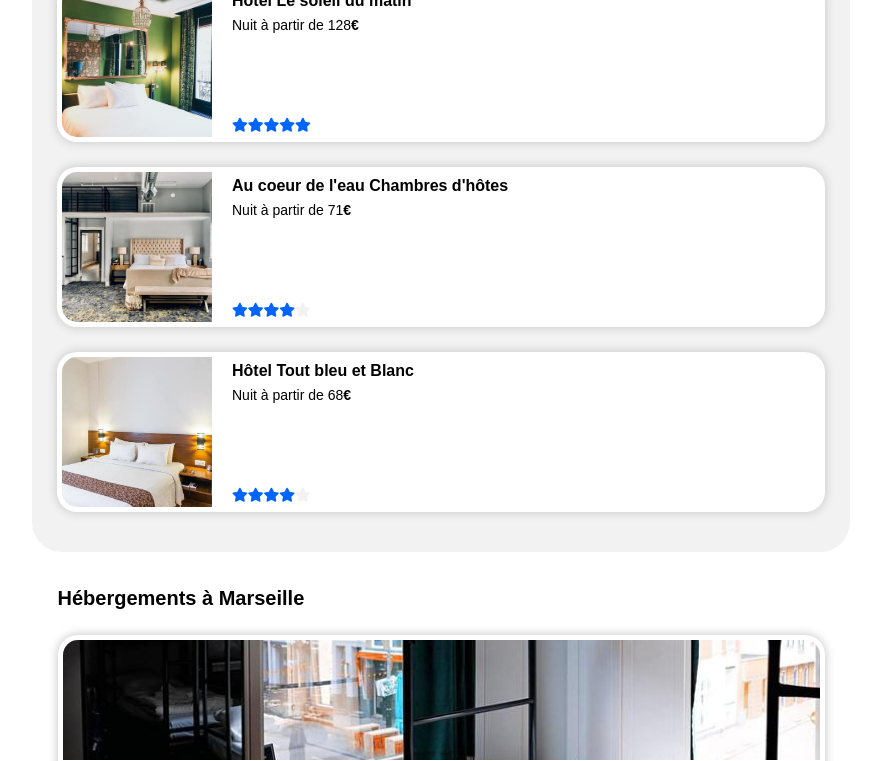
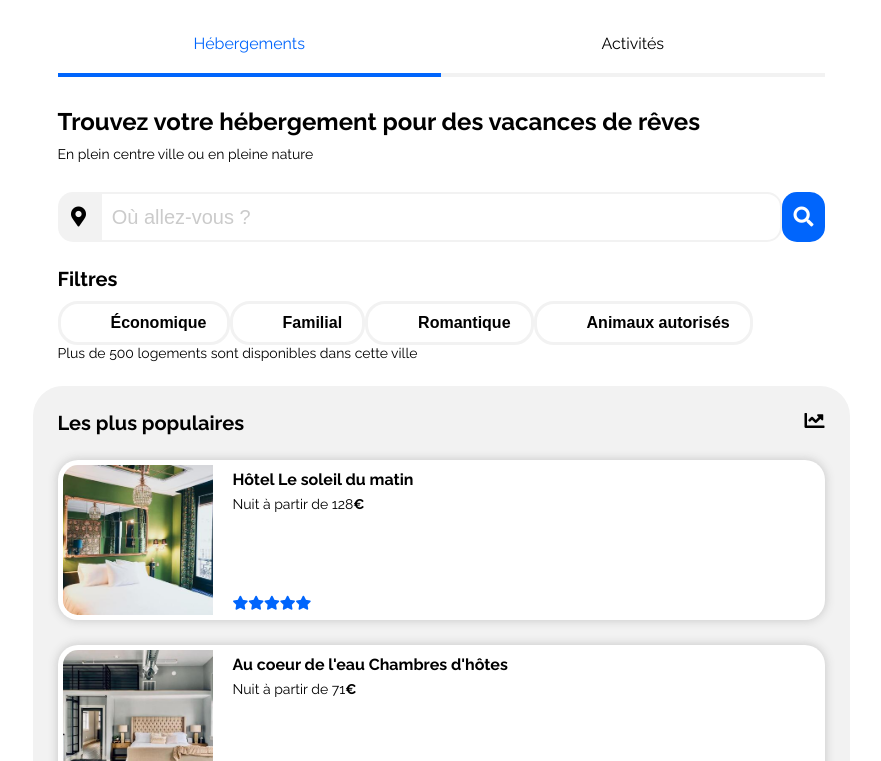
Before and after one commit to Pierro7430/PierreJustHedeHauy_2_14092021, a plain HTML site: page index.html in a window 1280 px wide. Shown: the part 91-852 px from the top of the page, without its empty margins (199-1080 px from the left). Drawn offline with Linux system fonts and the light colour scheme.

Commit message:
header en cours

```diff
--- a/index.html
+++ b/index.html
@@ -8,11 +8,71 @@
     <link href="/css/all.css" rel="stylesheet">
     <link href="css/solid.css" rel="stylesheet" />
     <link href="style.css" rel="stylesheet">
+    <style>
+      @import url('https://fonts.googleapis.com/css2?family=Raleway:wght@400;700&display=swap');
+    </style>
   </head>
-
 
   <body>
 
+
+<!--------------------------------------------------------->
+<!--Header-->
+<!--------------------------------------------------------->
+
+    <header class="container-header">
+      <img src="images/logo/Reservia.svg" alt="Logo Reservia" class="header-logo" title="Accueil">
+      <nav class="container-register">
+          <a href="#">S'inscrire</a>
+      </nav>
+    </header>
+
+
+<!--------------------------------------------------------->
+<!--Nav-->
+<!--------------------------------------------------------->
+
+    <nav class="container-accommodation-activity">
+      <a href="#accomodation-research" class="button-accomodation">Hébergements</a>
+      <a href="#activity-research" class="button-activity">Activités</a>
+    </nav>
+
+
+<!--------------------------------------------------------->
+<!--Slogan-->
+<!--------------------------------------------------------->
+
+    <div class="catchword">
+      <H1>Trouvez votre hébergement pour des vacances de rêves</H1>
+      <p>En plein centre ville ou en pleine nature</p>
+    </div>
+
+
+<!--------------------------------------------------------->
+<!--Champs de texte-->
+<!--------------------------------------------------------->
+
+    <div class="container-search">
+      <button class="localization-button"><i class="fas fa-map-marker-alt"></i></button>
+      <input type="text" class="input-search" placeholder="Où allez-vous ?" />
+      <button class="search-button"><i class="fas fa-search"></i></button>
+    </div>
+
+
+<!--------------------------------------------------------->
+<!--Filtres-->
+<!--------------------------------------------------------->
+
+    <div class="container-filter">
+      <h2>Filtres</h2>
+      <div class="card-filter">
+        <button class="button-filter">Économique</button>
+        <button class="button-filter">Familial</button>
+        <button class="button-filter">Romantique</button>
+        <button class="button-filter">Animaux autorisés</button>
+      </div>
+      <p>Plus de 500 logements sont disponibles dans cette ville</p>
+    </div>
 
 
 
@@ -87,7 +147,7 @@
 <!--Card hébergement recherché-->
 <!--------------------------------------------------------->
 
-    <div class="container-research">
+    <div id="accomodation-research" class="container-research">
       <div class="container-research-head">
         <h2>Hébergements à Marseille</h2>
       </div>
@@ -213,7 +273,7 @@
 <!--Card activité-->
 <!--------------------------------------------------------->
 
-    <div class="container-activity">
+    <div id="activity-research" class="container-activity">
       <div class="container-activity-head">
         <h2>Activités à Marseille</h2>
       </div>
--- a/style.css
+++ b/style.css
@@ -6,15 +6,12 @@
 /*Général*/
 /*------------------------------------------------------------------------*/
 
-@font-face {
-  font-family: 'Raleway';
-  src: url('https://fonts.googleapis.com/css2?family=Raleway&display=swap');
-}
+
 
 body {
   max-width: 767px;
   margin: auto;
-  font-family: 'Raleway', Arial, sans-serif;
+  font-family: 'Raleway', sans-serif;
   background-color: #FFF;
 }
 
@@ -41,6 +38,169 @@ h1,h2,h3 {
 
 p {
   margin: 0px
+}
+
+a {
+  text-decoration: none;
+}
+
+
+
+strong {
+  font-weight: bold;
+}
+
+
+/*------------------------------------------------------------------------*/
+/*Header*/
+/*------------------------------------------------------------------------*/
+
+.container-header {
+  max-width: 767px;
+  margin: auto;
+  padding: 30px 25px 30px 25px;
+  display: flex;
+  justify-content: space-between;
+  align-items: center;
+}
+
+.container-register a{
+  color: #0065FC;
+  font-size: 16px;
+  font-weight: bold;
+}
+
+
+/*------------------------------------------------------------------------*/
+/*Nav*/
+/*------------------------------------------------------------------------*/
+
+.container-accommodation-activity {
+  max-width: 767px;
+  margin: auto;
+  display: flex;
+  justify-content: space-between;
+}
+
+.button-accomodation {
+  width: 100%;
+  background-color: #fff;
+  font-size: 16px;
+  color: #0065FC;
+  border: none;
+  border-bottom: 4px solid #0065FC;
+  padding: 20px 40px;
+  text-align: center;
+}
+
+.button-activity {
+  width: 100%;
+  background-color: #fff;
+  font-size: 16px;
+  color: #000;
+  border: none;
+  border-bottom: 4px solid #F2F2F2;
+  padding: 20px 40px;
+  text-align: center;
+}
+
+
+/*------------------------------------------------------------------------*/
+/*Slogan*/
+/*------------------------------------------------------------------------*/
+
+.catchword {
+  width: 100%;
+  max-width: 767px;
+  margin: auto;
+  padding: 30px 25px;
+}
+
+.catchword h1 {
+  margin-bottom: 10px;
+}
+
+
+/*------------------------------------------------------------------------*/
+/*Champs de recherche*/
+/*------------------------------------------------------------------------*/
+.container-search {
+  display: flex;
+  max-width: 767px;
+  width: 100%;
+  margin: auto;
+  padding-left: 25px;
+  padding-right: 25px;
+}
+
+.localization-button {
+  width: 50px;
+  height: 50px;
+  border: none;
+  border-bottom-left-radius: 15px;
+  border-top-left-radius: 15px;
+  background-color: #F2F2F2;
+}
+
+.input-search {
+  max-width: 767px;
+  width: 100%;
+  padding: 10px 60px 10px 10px;
+  font-size: 20px;
+  font-weight: bold;
+  border-bottom-right-radius: 15px;
+  border-top-right-radius: 15px;
+  border : 2px solid #F2F2F2;
+  }
+
+.search-button {
+  width: 50px;
+  height: 50px;
+  border: none;
+  border-radius: 15px;
+  background-color:#0065FC;
+}
+
+.fa-search {
+  color: #FFF;
+}
+
+::placeholder {
+  color: #CBCBCB;
+  font-weight: normal;
+}
+input:focus {
+  outline:  none;
+}
+
+
+/*------------------------------------------------------------------------*/
+/*Filtres*/
+/*------------------------------------------------------------------------*/
+
+.container-filter {
+  max-width: 767px;
+  width: 100%;
+  margin: auto;
+  padding: 25px;
+}
+
+.container-filter h2 {
+  margin-bottom: 10px;
+}
+.card-filter {
+  display: flex;
+  flex-wrap: wrap;
+
+}
+
+.button-filter {
+  padding: 10px 20px 10px 50px;
+  font-size: 16px;
+  font-weight: bold;
+  border-radius: 20px;
+  border : 3px solid #F2F2F2;
+  background-color: #FFF;
 }
 
 /*------------------------------------------------------------------------*/
@@ -247,7 +407,7 @@ p {
 
   .container-popular {
     border-radius: 30px;
-    max-width: 768px;
+    max-width: 767px;
   }
 
 
@@ -256,7 +416,7 @@ p {
 @media (min-width: 992px) {
 
   body {
-    max-width: 991px;
+    max-width: 1199px;
   }
 
 }
```
